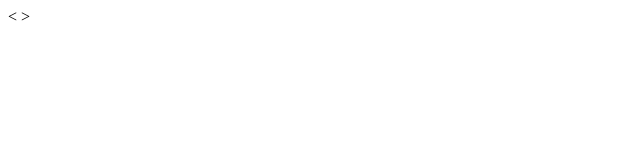
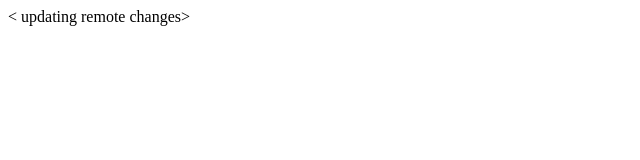
Before and after one commit to rayapudi34/git-course-new, a plain HTML site: page index.html in a window 1280 px wide. Shown: the whole page, without its empty margins (0-640 px from the left). Drawn offline with Linux system fonts and the light colour scheme.

Commit message:
Update index.html

```diff
--- a/index.html
+++ b/index.html
@@ -1,4 +1,4 @@
 <html>
 <
 <head></head>
-<body></body></html>>
+<body>updating remote changes</body></html>>
```
